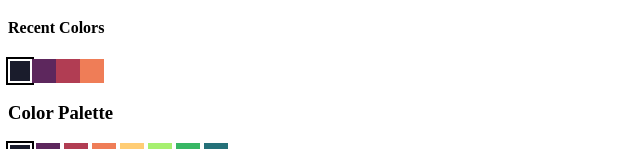
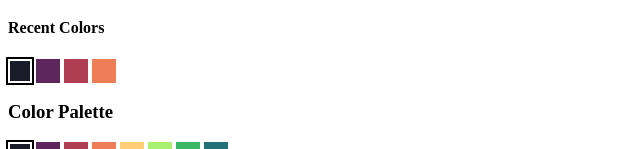
Before and after one commit to Tretaq/taint, a React (Vite) app: page / in a window 1280 px wide. Shown: the part 336-485 px from the top of the page, without its empty margins (0-640 px from the left). Built offline with nearby package versions, Linux system fonts and the light colour scheme.

Commit message:
going to sleep

```diff
--- a/src/components/Palette.tsx
+++ b/src/components/Palette.tsx
@@ -12,7 +12,7 @@ export const Palette: React.FC<PaletteProps> = ({colors, recentColors, selected,
             {recentColors.length > 0 && (
              <div className="recent-palette-section">
                 <h4>Recent Colors</h4>
-                 <div className="pallette-grid">
+                 <div className="palette-grid">
                      {recentColors.map((color) => (
                          <button
                          aria-label={`Recent Color (${color})`}
@@ -41,7 +41,7 @@ export const Palette: React.FC<PaletteProps> = ({colors, recentColors, selected,
                     onClick={() => onSelected(color)}
                     />
                 ))}
-                {}
+
             </div>
             <div className="custom-color-picker">
                 <label htmlFor="custom-color">Pick a color:</label>
```
